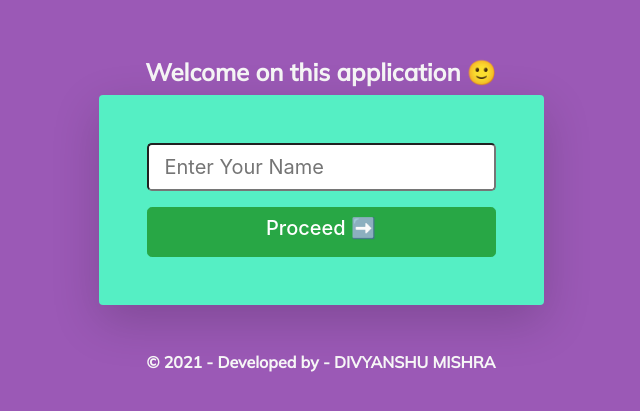
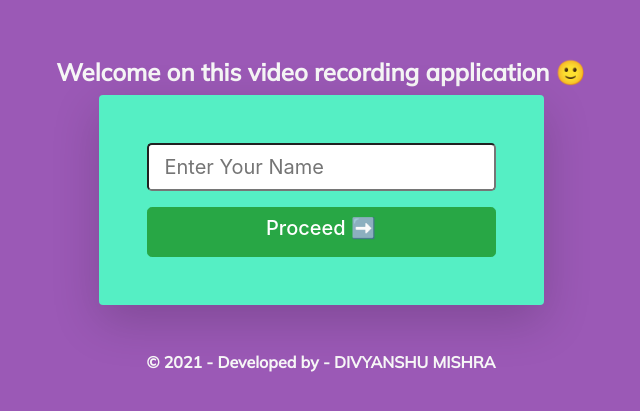
Before and after one commit to divyanshu1432/video-recorder-app, a plain HTML site: page index.htm in a window 1280 px wide. Shown: the part 181-592 px from the top of the page, without its empty margins (319-959 px from the left). Drawn offline with nearby package versions, Linux system fonts and the light colour scheme.

Commit message:
Update index.htm

```diff
--- a/index.htm
+++ b/index.htm
@@ -61,7 +61,7 @@
 
 
 var i = 0;
-var txt = 'Welcome on this application 🙂';
+var txt = 'Welcome on this video recording application 🙂';
 var speed = 100;
 
 function typeWriter() {
```
